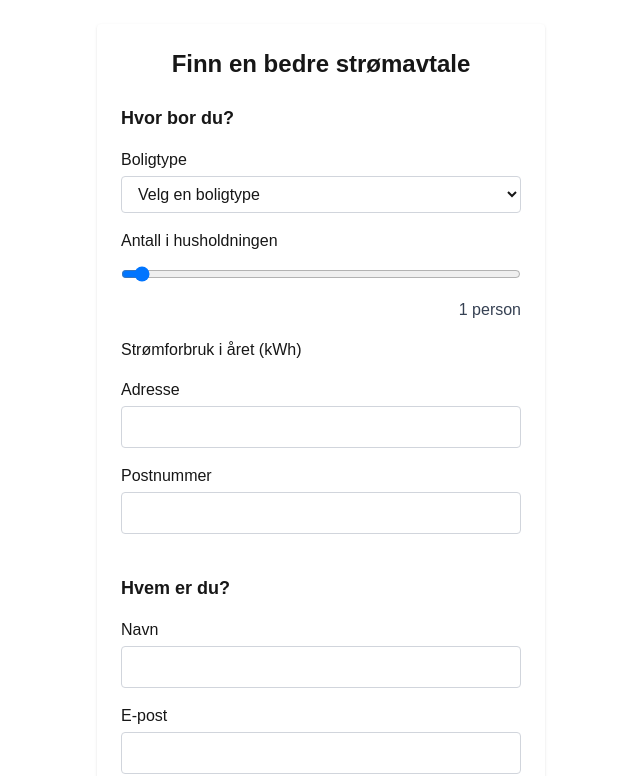
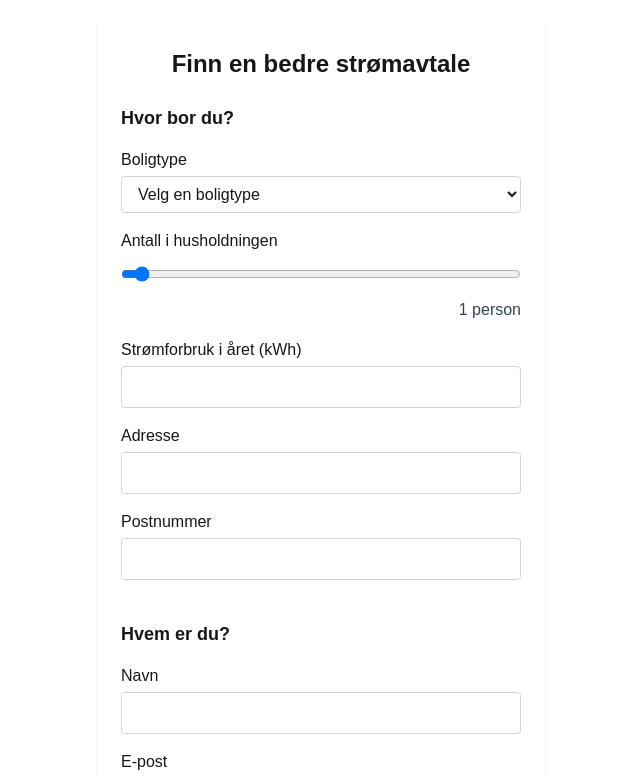
Before and after one commit to maleneivy/react-json-schema, a Next.js app: page / in a window 1280 px wide. Shown: the top 776 px of the page, without its empty margins (319-959 px from the left). Built offline with nearby package versions, Linux system fonts and the light colour scheme.

Commit message:
Add number input type to seperate component

```diff
--- /dev/null
+++ b/src/components/FormElements/NumberInput.jsx
@@ -0,0 +1,16 @@
+export default function NumberInput({ field, value, error, errorId, onChange }) {
+  return (
+    <input
+      type={"number"}
+      id={field.name}
+      name={field.name}
+      value={value}
+      onChange={onChange}
+      aria-invalid={!!error}
+      aria-describedby={error ? errorId : undefined}
+      className={`w-full border rounded px-3 py-2 ${
+        error ? "border-red-500" : "border-gray-300"
+      }`}
+    />
+  );
+}
--- a/src/components/FormField.jsx
+++ b/src/components/FormField.jsx
@@ -1,6 +1,7 @@
 import TextInput from "./FormElements/TextInput";
 import SelectInput from "./FormElements/SelectInput";
 import RangeInput from "./FormElements/RangeInput";
+import NumberInput from "./FormElements/NumberInput";
 
 export default function FormField({ field, value, error, onChange }) {
   const errorId = `${field.name}-error`;
@@ -51,6 +52,16 @@ export default function FormField({ field, value, error, onChange }) {
         />
       }
 
+      {field.type === "number" &&
+        <NumberInput
+          field={field}
+          value={value}
+          error={error}
+          errorId={errorId}
+          onChange={onChange}
+        />
+      }
+
       {error && (
         <p id={errorId} className="text-red-600 text-sm mt-1">
           {error}
```
